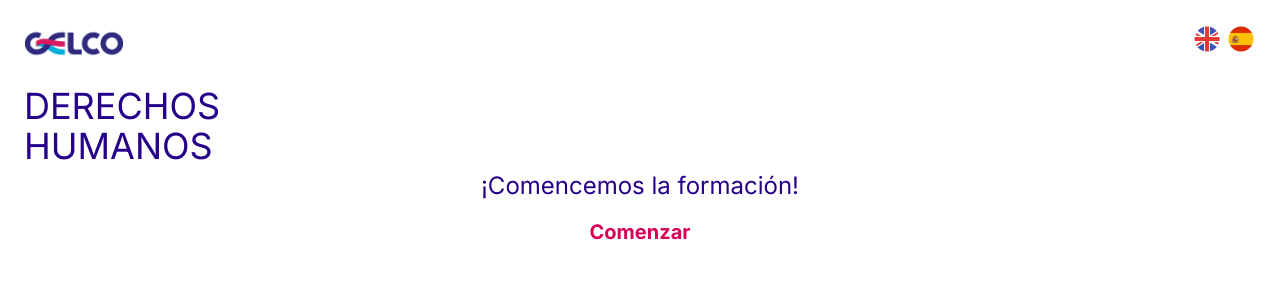
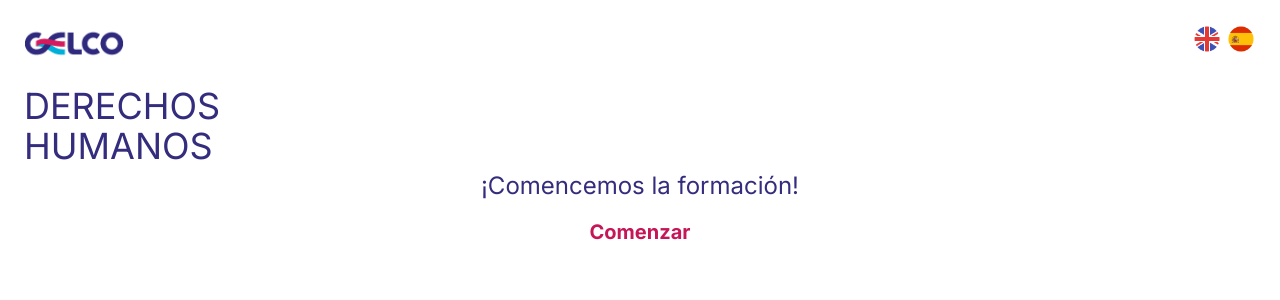
Before and after one commit to kkrlosdev/hr-project, a Next.js app: page / in a window 1280 px wide. Shown: the top 300 px of the page. Built offline with nearby package versions, Linux system fonts and the light colour scheme.

Commit message:
Add Gradient to Favicon

```diff
--- a/src/app/globals.css
+++ b/src/app/globals.css
@@ -3,11 +3,11 @@
 @tailwind utilities;
 
 .pink-gelco{
-  color: #d50057;
+  color: rgb(197, 022, 087);
 }
 
 .blue-gelco{
-  color: #270089;
+  color: rgb(052, 044, 125);
 }
 
 .cyan-gelco{
```
Also changed, not shown: public/assets/gorro-de-graduacion.svg.
